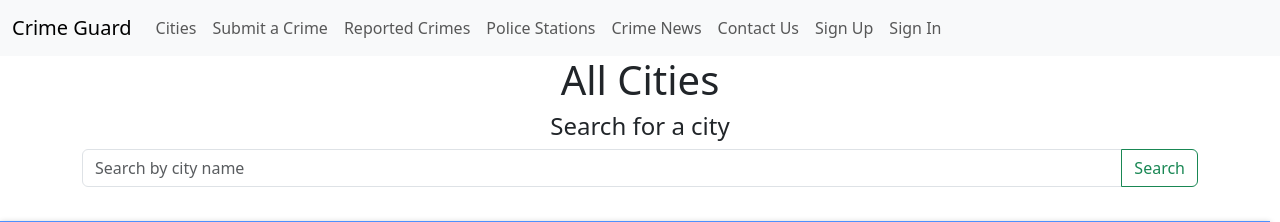
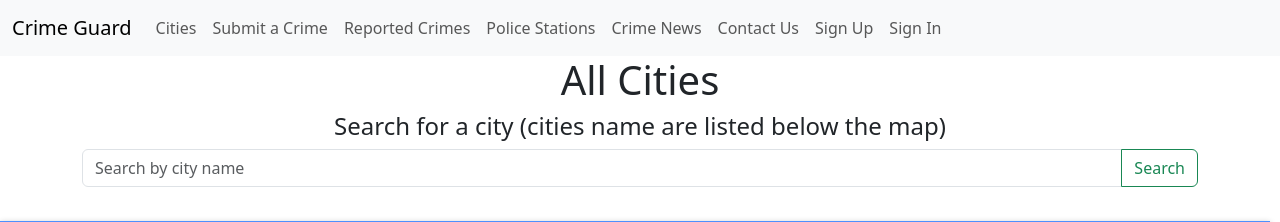
Before and after one commit to lp00668/CrimeGuard, a Rails app: page /places in a window 1280 px wide. Shown: the top 222 px of the page. Run offline with Rails 7, Linux system fonts and the light colour scheme; data comes from the database, SQL or seed files in the repository; style sheets or scripts are compiled from the project's sources; some libraries are stand-ins or nearby versions.

Commit message:
Update index.html.erb

```diff
--- a/app/views/places/index.html.erb
+++ b/app/views/places/index.html.erb
@@ -1,7 +1,7 @@
 <div class="container center">
   <div class="jumbotron text-center">
     <h1>All Cities</h1>
-    <h4>Search for a city</h4>
+    <h4>Search for a city (cities name are listed below the map)</h4>
     <div class="jumbotron text-center">
       <%= form_tag(places_path, method: :get) do %>
           <div class="form-outline input-group center">
```
